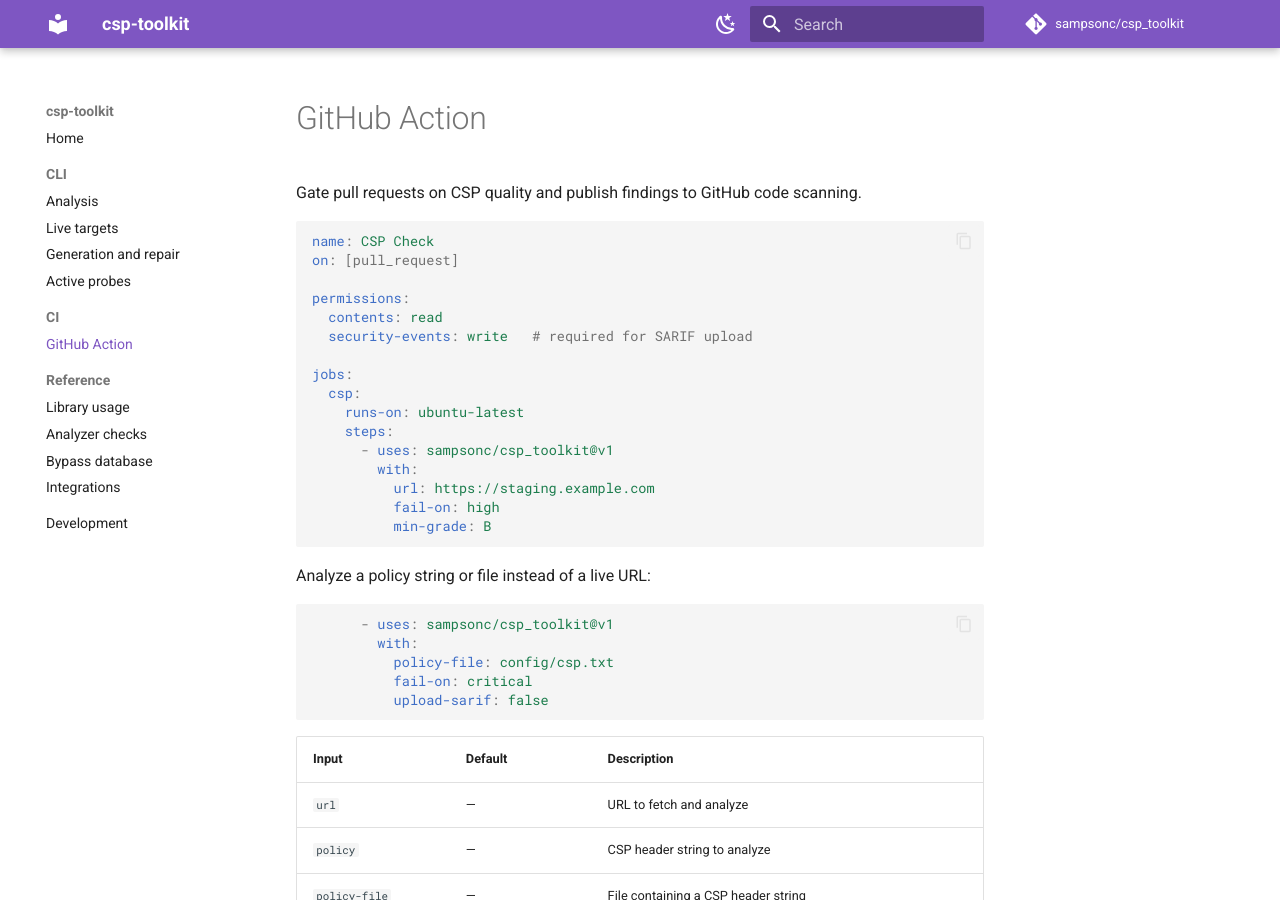
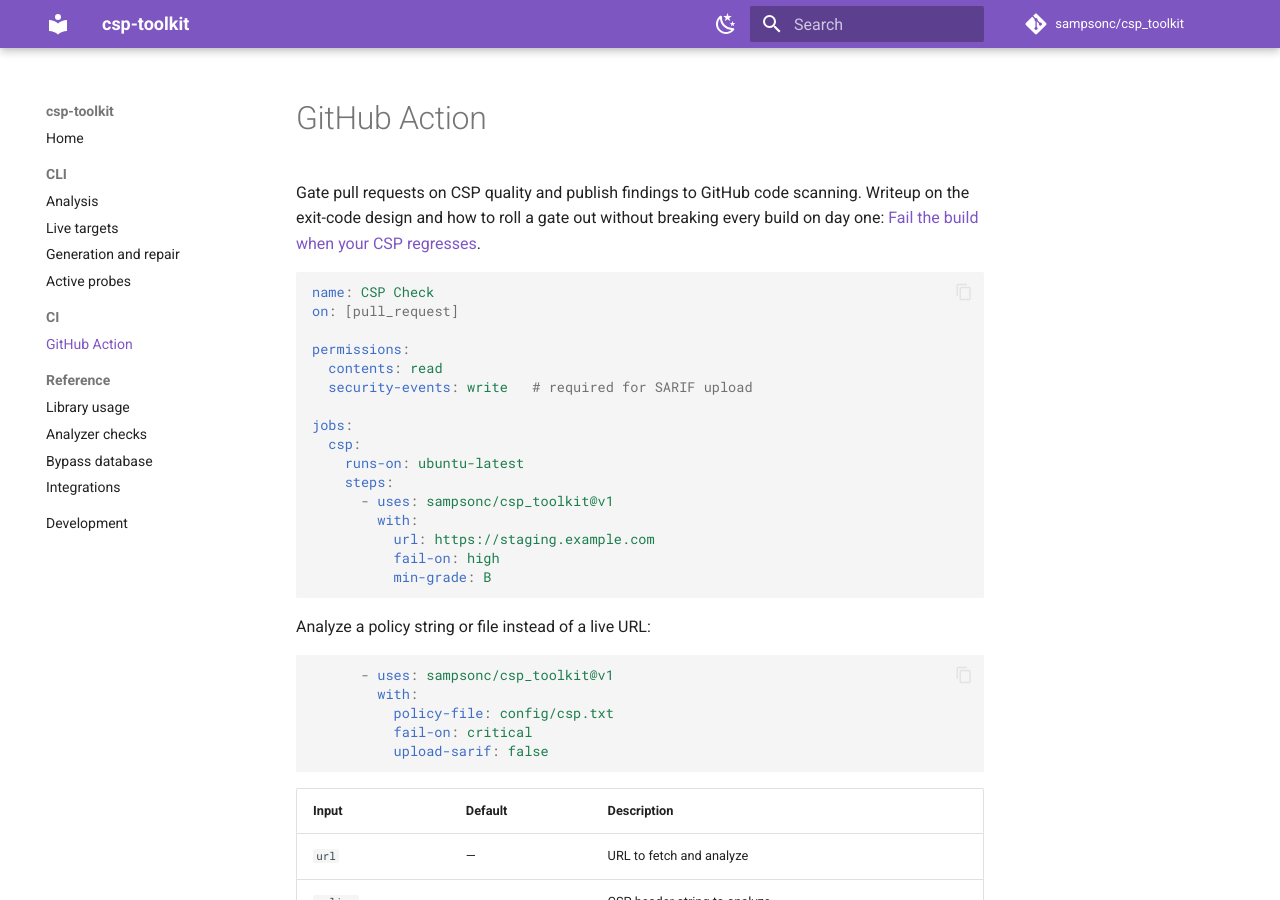
Before and after one commit to sampsonc/csp_toolkit, an MkDocs documentation site: the page built from docs/ci/github-action.md, in a window 1280 px wide and 900 px high. Built offline with MkDocs 1.6.1 and Material for MkDocs 9.7.7, drawn with Linux system fonts in a browser that asks for light colours; comment, search, counter and statistics services are not loaded.

Commit message:
docs: link back to chs.us writeups from the README
Adds three in-body links to chs.us: the original csp-toolkit writeup in
the intro, the CI-gating post in the GitHub Action section, and an Author
line at the end. Regenerated docs/ from the README.

Co-Authored-By: Claude Opus 5 (1M context) <noreply@anthropic.com>
Claude-Session: https://claude.ai/code/session_01WFhthJWyJXvSpj6JwAuKNt

````diff
--- a/docs/ci/github-action.md
+++ b/docs/ci/github-action.md
@@ -1,6 +1,6 @@
 # GitHub Action
 
-Gate pull requests on CSP quality and publish findings to GitHub code scanning.
+Gate pull requests on CSP quality and publish findings to GitHub code scanning. Writeup on the exit-code design and how to roll a gate out without breaking every build on day one: [Fail the build when your CSP regresses](https://chs.us/2026/08/csp-ci-gating/).
 
 ```yaml
 name: CSP Check
````
Also changed, not shown: README.md (+7 -1 lines).
